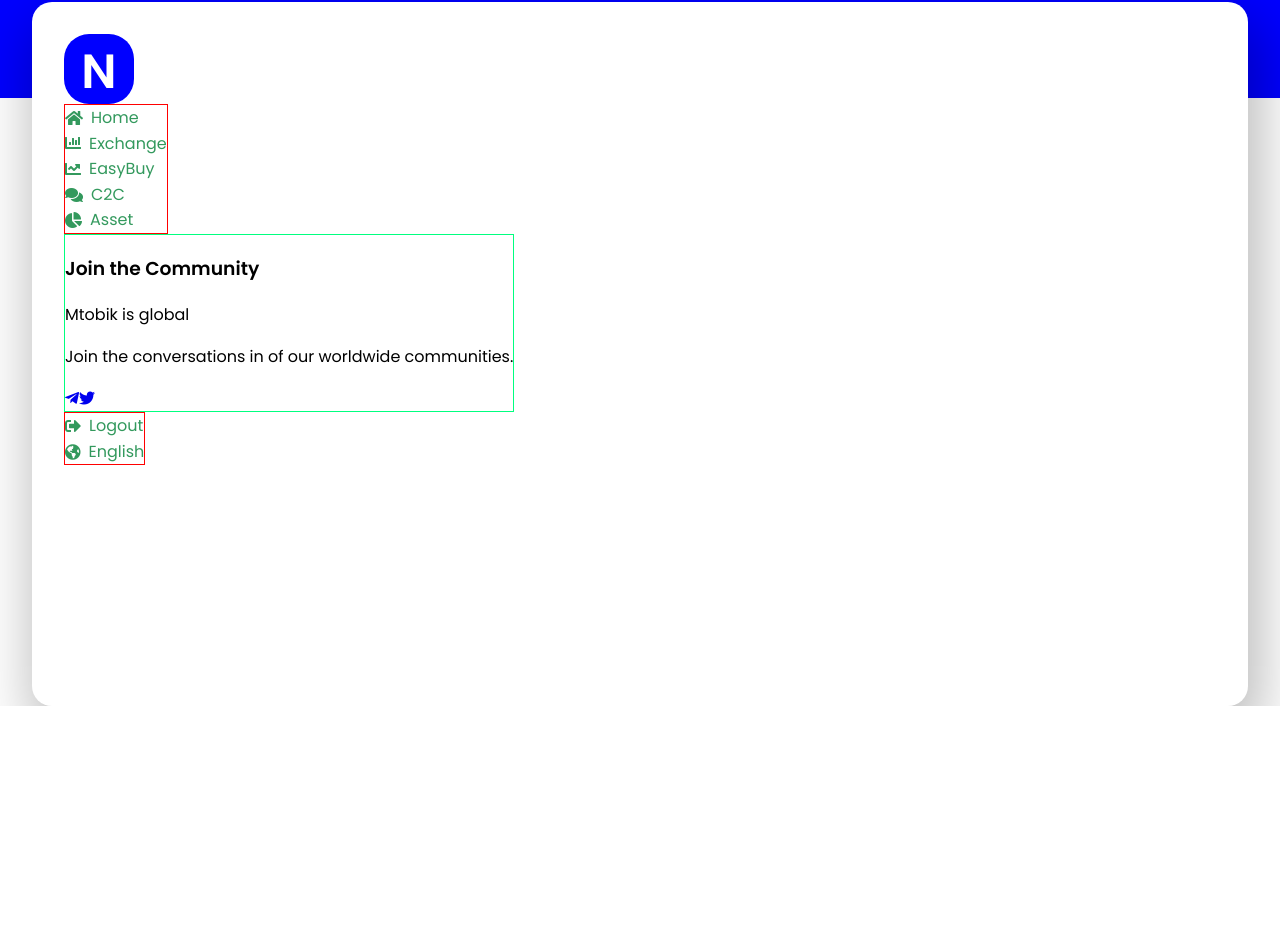
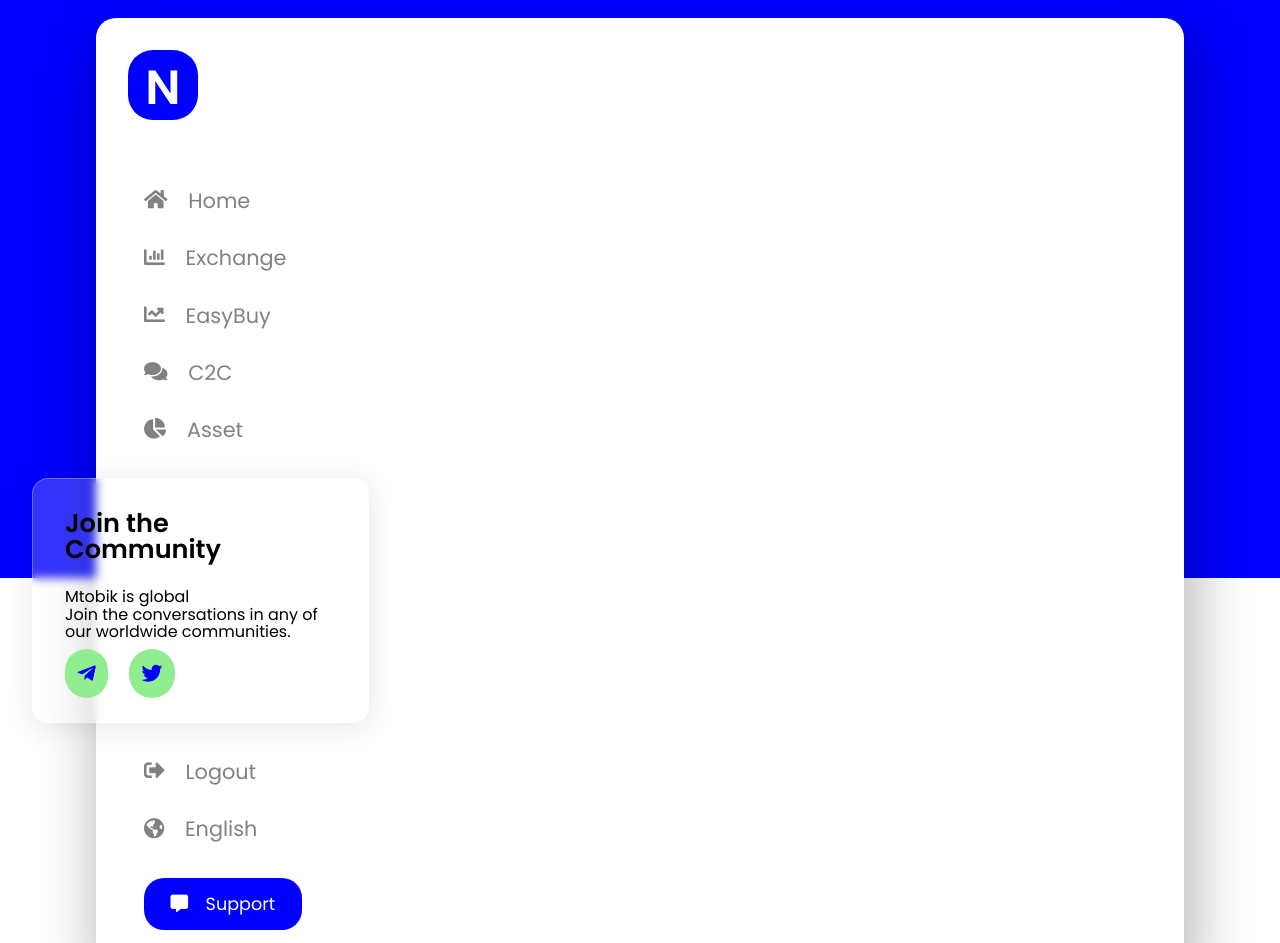
Before and after one commit to hariscs/crypto-dashboard, a React (Create React App) app: page / in a window 1280 px wide. Shown: the part 702-1645 px from the top of the page. Before the commit the page ends 1408 px from the top, so only its background shows below. Built offline with nearby package versions, Linux system fonts and the light colour scheme.

Commit message:
add left side menu

```diff
--- a/src/components/Header.module.css
+++ b/src/components/Header.module.css
@@ -1,6 +1,7 @@
 .header {
 	background: blue;
 	min-height: 100vh;
+	padding-bottom: 30em;
 }
 
 .flex {
--- a/src/components/dashboard/Dashboard.module.css
+++ b/src/components/dashboard/Dashboard.module.css
@@ -1,8 +1,7 @@
 .dashboard {
 	background: #fff;
 	border-radius: 20px;
-	margin-top: -6rem;
+	margin-top: -35rem;
 	padding: 2rem;
 	box-shadow: 6px 25px 56px 6px rgba(0, 0, 0, 0.28);
-	height: 80vh;
 }
--- a/src/components/dashboard/Sidebar.jsx
+++ b/src/components/dashboard/Sidebar.jsx
@@ -3,9 +3,10 @@ import styles from './Sidebar.module.css';
 
 const Sidebar = () => {
 	return (
+		<>
+			<Logo bgcolor='blue' clr='white' />
 			<div className={styles.sidebar__container}>
-			<Logo bgcolor='blue' clr='white' />
-			<ul className={styles.sidebar}>
+				<ul className={`${styles.sidebar} ${styles.sidebar__menu}`}>
 					<li className={styles.sidebar__item}>
 						<a href='/' className={styles.sidebar__link}>
 							<i class='fas fa-home'></i>
@@ -42,19 +43,19 @@ const Sidebar = () => {
 					<h3 className={styles.sidebar__cardTitle}>Join the Community</h3>
 					<p className={styles.sidebar__cardSubtitle}>Mtobik is global</p>
 					<p className={styles.sidebar__cardSubtitle}>
-					Join the conversations in of our worldwide communities.
+						Join the conversations in any of our worldwide communities.
 					</p>
 					<div className={styles.sidebar__icons}>
-					<a href='/'>
+						<a href='/' className={styles.sidebar__icon}>
 							<i class='fab fa-telegram-plane'></i>
 						</a>
-					<a href='/'>
+						<a href='/' className={styles.sidebar__icon}>
 							<i class='fab fa-twitter'></i>
 						</a>
 					</div>
 				</div>
 
-			<ul className={styles.sidebar}>
+				<ul className={styles.sidebar__menu}>
 					<li className={styles.sidebar__item}>
 						<a href='/' className={styles.sidebar__link}>
 							<i class='fas fa-sign-out-alt'></i>
@@ -68,7 +69,13 @@ const Sidebar = () => {
 						</a>
 					</li>
 				</ul>
+
+				<a href='/' className={styles.sidebar__btn}>
+					<i class='fas fa-comment-alt'></i>
+					Support
+				</a>
 			</div>
+		</>
 	);
 };
 
--- a/src/components/dashboard/Sidebar.module.css
+++ b/src/components/dashboard/Sidebar.module.css
@@ -1,20 +1,77 @@
-.sidebar {
-	border: 1px solid red;
-}
-
 .sidebar__container {
 	display: flex;
 	flex-direction: column;
 	align-items: flex-start;
+	padding-left: 1em;
+}
+
+.sidebar__menu {
+	margin-top: 4em;
+	margin-bottom: 2em;
+	display: flex;
+	flex-direction: column;
+	gap: 1.5em;
 }
 
 .sidebar__link {
 	display: flex;
 	align-items: center;
-	color: rgb(51, 153, 93);
-	gap: 0.5em;
+	gap: 1em;
+	color: rgb(129, 129, 129);
+	font-size: 1.3rem;
 }
 
 .sidebar__card {
-	border: 1px solid springgreen;
+	/* border: 1px solid springgreen;
+	background-color: #fff; */
+	margin-left: -7em;
+	padding: 2em;
+	border-radius: 20px;
+	margin-bottom: -2em;
+	background: rgba(255, 255, 255, 0.2);
+	border-radius: 16px;
+	box-shadow: 0 4px 30px rgba(0, 0, 0, 0.1);
+	backdrop-filter: blur(5px);
+	-webkit-backdrop-filter: blur(5px);
+	border: 1px solid rgba(255, 255, 255, 0.3);
 }
+
+.sidebar__cardTitle {
+	font-size: 1.6rem;
+	max-width: 10ch;
+	line-height: 1;
+	margin-top: 0;
+}
+
+.sidebar__cardSubtitle {
+	max-width: 27ch;
+	margin: 0;
+	line-height: 1.1;
+}
+
+.sidebar__icons {
+	margin-top: 1em;
+}
+
+.sidebar__icon {
+	font-size: 1.3rem;
+	background: lightgreen;
+	padding: 0.5em 0.6em;
+	border-radius: 100vh;
+	color: blue;
+}
+
+.sidebar__icon + .sidebar__icon {
+	margin-left: 1em;
+}
+
+.sidebar__btn {
+	background: blue;
+	color: #fff;
+	border-radius: 20px;
+	padding: 0.7em 1.5em;
+	display: flex;
+	align-items: center;
+	gap: 1em;
+	font-size: 1.1rem;
+}
--- a/src/index.css
+++ b/src/index.css
@@ -23,7 +23,7 @@ li {
 }
 
 .container {
-	width: 90%;
+	width: 80%;
 	margin: 0 auto;
 }
 
```
Lines whose indentation alone changed are shown as unchanged.
